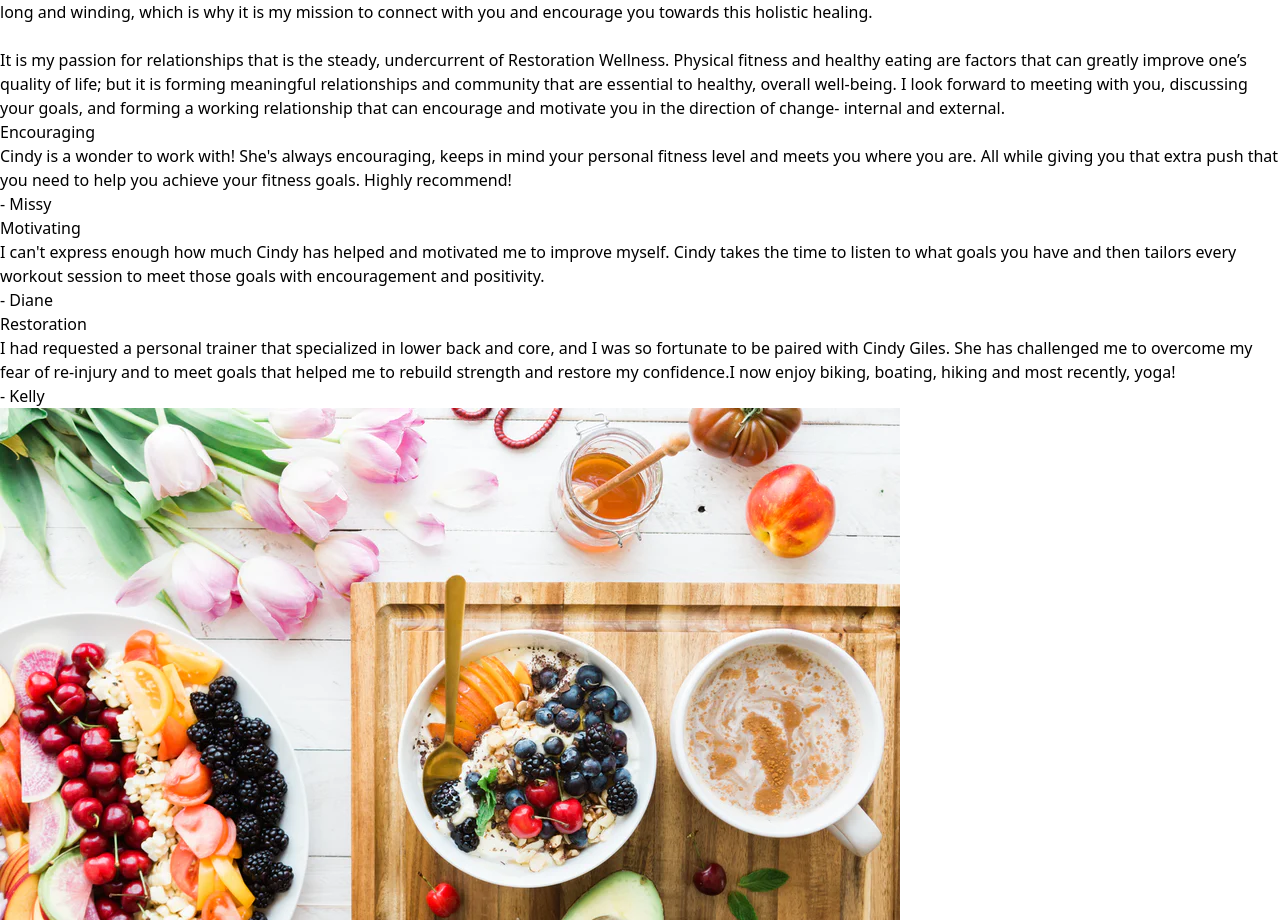
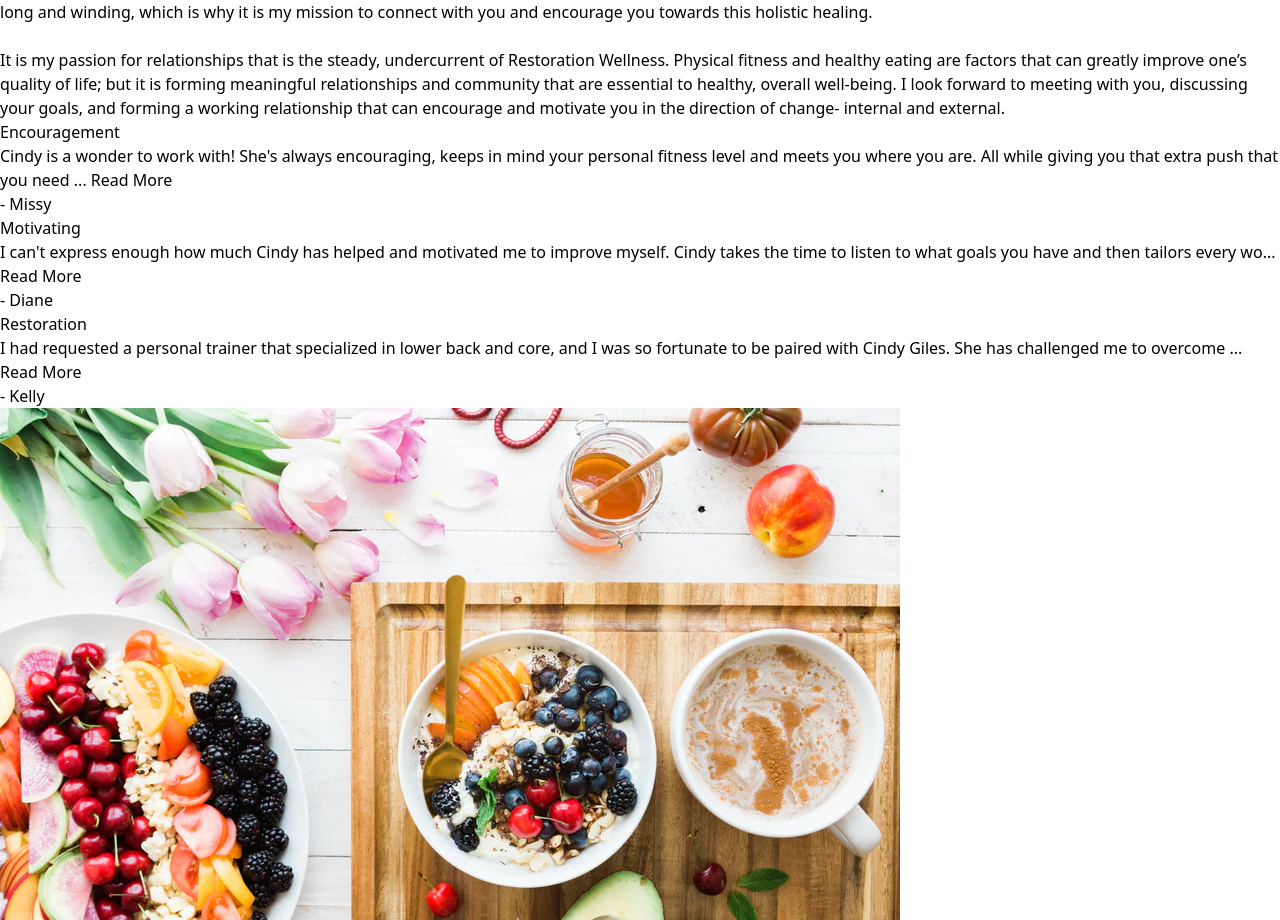
Before and after one commit to zsievers/restorationwellness, a React (Create React App) app: page / in a window 1280 px wide. Shown: the part 2780-3700 px from the top of the page. Built offline with nearby package versions, Linux system fonts and the light colour scheme; what @material-tailwind/react would draw is missing.

Commit message:
finish testimonials

```diff
--- a/package.json
+++ b/package.json
@@ -4,6 +4,7 @@
   "private": true,
   "dependencies": {
     "@material-tailwind/react": "^1.2.5",
+    "@tailwindcss/line-clamp": "^0.4.2",
     "@testing-library/jest-dom": "^5.16.5",
     "@testing-library/react": "^13.4.0",
     "@testing-library/user-event": "^13.5.0",
--- a/src/App.js
+++ b/src/App.js
@@ -3,6 +3,7 @@ import Header from "./components/Header";
 import Services from "./components/Services";
 import About_Me from "./components/About_Me";
 import Testimonials from "./components/Testimonials";
+import data from "./components/testimonialData";
 import "./index.css";
 
 export default function App() {
@@ -11,7 +12,7 @@ export default function App() {
       <Header />
       <Navbar />
       <About_Me />
-      <Testimonials />
+      <Testimonials data={data} />
       <Services />
     </>
   );
--- a/src/components/About_Me.js
+++ b/src/components/About_Me.js
@@ -2,7 +2,7 @@ import headshot from "../images/cindy.JPG";
 
 export default function About_Me() {
   return (
-    <div className="p-10 bg- grid grid-cols-1 md:grid-cols-2 gap-5">
+    <div className="p-10 grid grid-cols-1 md:grid-cols-2 gap-5">
       <div className="px-2 py-1">
         <img
           src={headshot}
--- /dev/null
+++ b/src/components/Testimonial.js
@@ -0,0 +1,33 @@
+import React, { useState } from "react";
+
+const Testimonial = ({ id, text, title, author }) => {
+  const [readMore, setReadMore] = useState(false);
+  return (
+    <div className="md:w-1/3 px-2 py-1 text-sm md:text-base lg:text-lg">
+      <div className="h-full border-x-4 border-gray-200 border-opacity-60 rounded-lg overflow-hidden">
+        <div className="p-3">
+          <h2 className="tracking-widest text-sm title-font font-medium text-gray-400 mb-2 ">
+            {title}
+          </h2>
+          <div className="flex items-center flex-wrap ">
+            <p className="leading-relaxed mb-3">
+              {readMore ? text : `${text.substring(0, 200)}... `}
+              <button
+                onClick={() => setReadMore(!readMore)}
+                className="text-purple-200 underline"
+              >
+                {readMore ? "  Show Less" : "  Read More"}
+              </button>
+            </p>
+
+            <span className="text-gray-400 mr-3 inline-flex items-center lg:ml-auto md:ml-0 ml-auto leading-none text-sm pr-3 py-1">
+              {author}
+            </span>
+          </div>
+        </div>
+      </div>
+    </div>
+  );
+};
+
+export default Testimonial;
--- a/src/components/Testimonials.js
+++ b/src/components/Testimonials.js
@@ -1,70 +1,16 @@
-export default function Testimonials() {
+import { useState } from "react";
+import Testimonial from "./Testimonial";
+
+export default function Testimonials({ data }) {
+  const [readMore, setReadMore] = useState(false);
+
   return (
-    <section class="text-gray-600 body-font">
-      <div class="container px-5 py-24 mx-auto">
-        <div class="flex flex-wrap -m-4 ">
-          <div class="p-4 md:w-1/3">
-            <div class="h-full border-2 border-gray-200 border-opacity-60 rounded-lg overflow-hidden">
-              <div class="p-6">
-                <h2 class="tracking-widest text-xs title-font font-medium text-gray-400 mb-1">
-                  Encouraging
-                </h2>
-                <p class="leading-relaxed mb-3">
-                  Cindy is a wonder to work with! She's always encouraging,
-                  keeps in mind your personal fitness level and meets you where
-                  you are. All while giving you that extra push that you need to
-                  help you achieve your fitness goals. Highly recommend!
-                </p>
-                <div class="flex items-center flex-wrap ">
-                  <span class="text-gray-400 mr-3 inline-flex items-center lg:ml-auto md:ml-0 ml-auto leading-none text-sm pr-3 py-1">
-                    - Missy
-                  </span>
-                </div>
-              </div>
-            </div>
-          </div>
-          <div class="p-4 md:w-1/3">
-            <div class="h-full border-2 border-gray-200 border-opacity-60 rounded-lg overflow-hidden">
-              <div class="p-6">
-                <h2 class="tracking-widest text-xs title-font font-medium text-gray-400 mb-1">
-                  Motivating
-                </h2>
-                <p class="leading-relaxed mb-3">
-                  I can't express enough how much Cindy has helped and motivated
-                  me to improve myself. Cindy takes the time to listen to what
-                  goals you have and then tailors every workout session to meet
-                  those goals with encouragement and positivity.
-                </p>
-                <div class="flex items-center flex-wrap ">
-                  <span class="text-gray-400 mr-3 inline-flex items-center lg:ml-auto md:ml-0 ml-auto leading-none text-sm pr-3 py-1">
-                    - Diane
-                  </span>
-                </div>
-              </div>
-            </div>
-          </div>
-          <div class="p-4 md:w-1/3">
-            <div class="h-full border-2 border-gray-200 border-opacity-60 rounded-lg overflow-hidden">
-              <div class="p-6">
-                <h2 class="tracking-widest text-xs title-font font-medium text-gray-400 mb-1">
-                  Restoration
-                </h2>
-                <p class="leading-relaxed mb-3">
-                  I had requested a personal trainer that specialized in lower
-                  back and core, and I was so fortunate to be paired with Cindy
-                  Giles. She has challenged me to overcome my fear of re-injury
-                  and to meet goals that helped me to rebuild strength and
-                  restore my confidence.I now enjoy biking, boating, hiking and
-                  most recently, yoga!
-                </p>
-                <div class="flex items-center flex-wrap ">
-                  <span class="text-gray-400 mr-3 inline-flex items-center lg:ml-auto md:ml-0 ml-auto leading-none text-sm pr-3 py-1">
-                    - Kelly
-                  </span>
-                </div>
-              </div>
-            </div>
-          </div>
+    <section className="text-gray-600 body-font">
+      <div className="container px-5 py-24 mx-auto">
+        <div className="flex flex-wrap -m-4 ">
+          {data.map((testimonial) => {
+            return <Testimonial {...testimonial} />;
+          })}
         </div>
       </div>
     </section>
--- /dev/null
+++ b/src/components/testimonialData.js
@@ -0,0 +1,31 @@
+export default [
+  {
+    id: 1,
+    title: "Encouragement",
+    text: `Cindy is a wonder to work with! She's always encouraging,
+          keeps in mind your personal fitness level and meets you where
+          you are. All while giving you that extra push that you need to
+          help you achieve your fitness goals. Highly recommend!  `,
+    author: "- Missy",
+  },
+  {
+    id: 2,
+    title: "Motivating",
+    text: `I can't express enough how much Cindy has helped and motivated
+                  me to improve myself. Cindy takes the time to listen to what
+                  goals you have and then tailors every workout session to meet
+                  those goals with encouragement and positivity.  `,
+    author: "- Diane",
+  },
+  {
+    id: 3,
+    title: "Restoration",
+    text: `I had requested a personal trainer that specialized in lower
+                  back and core, and I was so fortunate to be paired with Cindy
+                  Giles. She has challenged me to overcome my fear of re-injury
+                  and to meet goals that helped me to rebuild strength and
+                  restore my confidence.I now enjoy biking, boating, hiking and
+                  most recently, yoga!  `,
+    author: "- Kelly",
+  },
+];
--- a/tailwind.config.js
+++ b/tailwind.config.js
@@ -7,7 +7,16 @@ module.exports = withMT({
         logo1: ["Sansita Swashed, cursive"],
         logo2: ["Bilbo Swash Caps, cursive"],
       },
+      lineClamp: {
+        10: "10",
+        12: "12",
+      },
     },
   },
-  plugins: [],
+  variants: {
+    extend: {
+      lineClamp: ["hover"],
+    },
+  },
+  plugins: [require("@tailwindcss/line-clamp")],
 });
```
Also changed, not shown: 1 other file (tests, documents, lock files or other folders).
